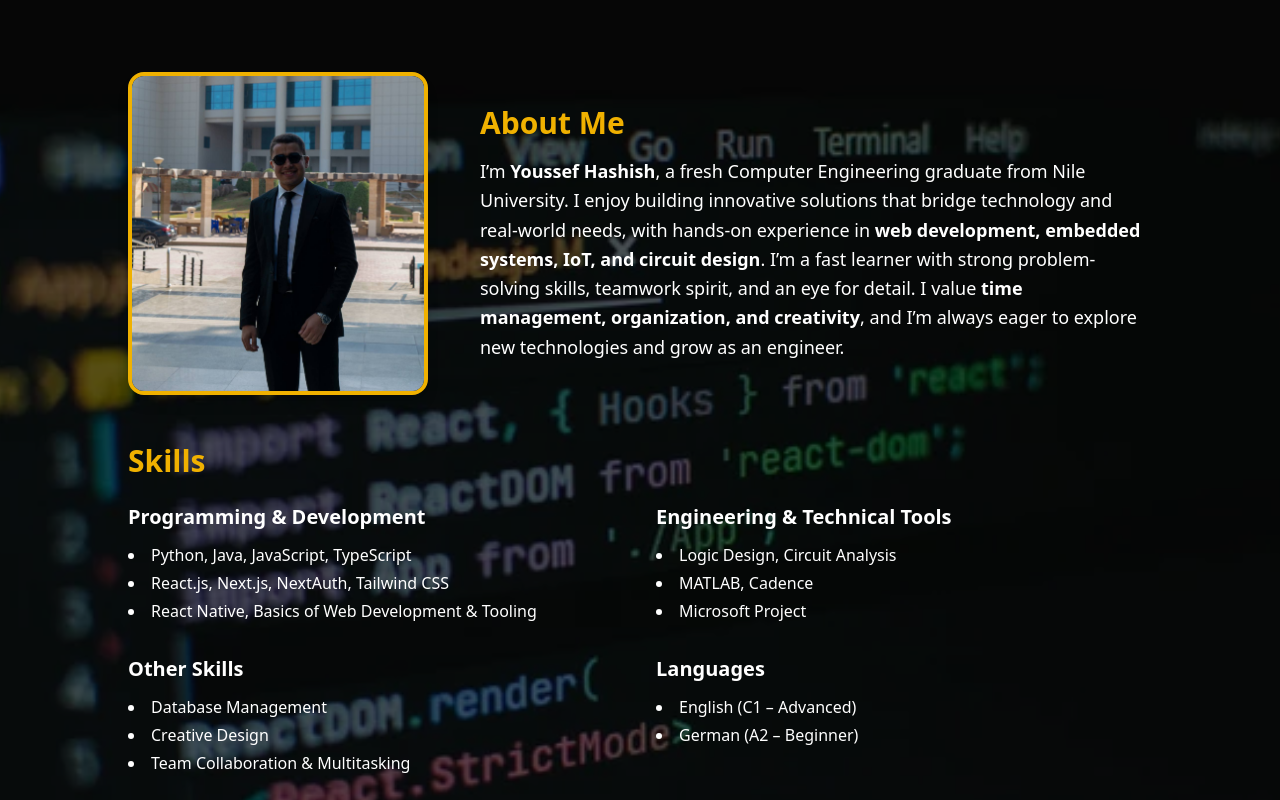
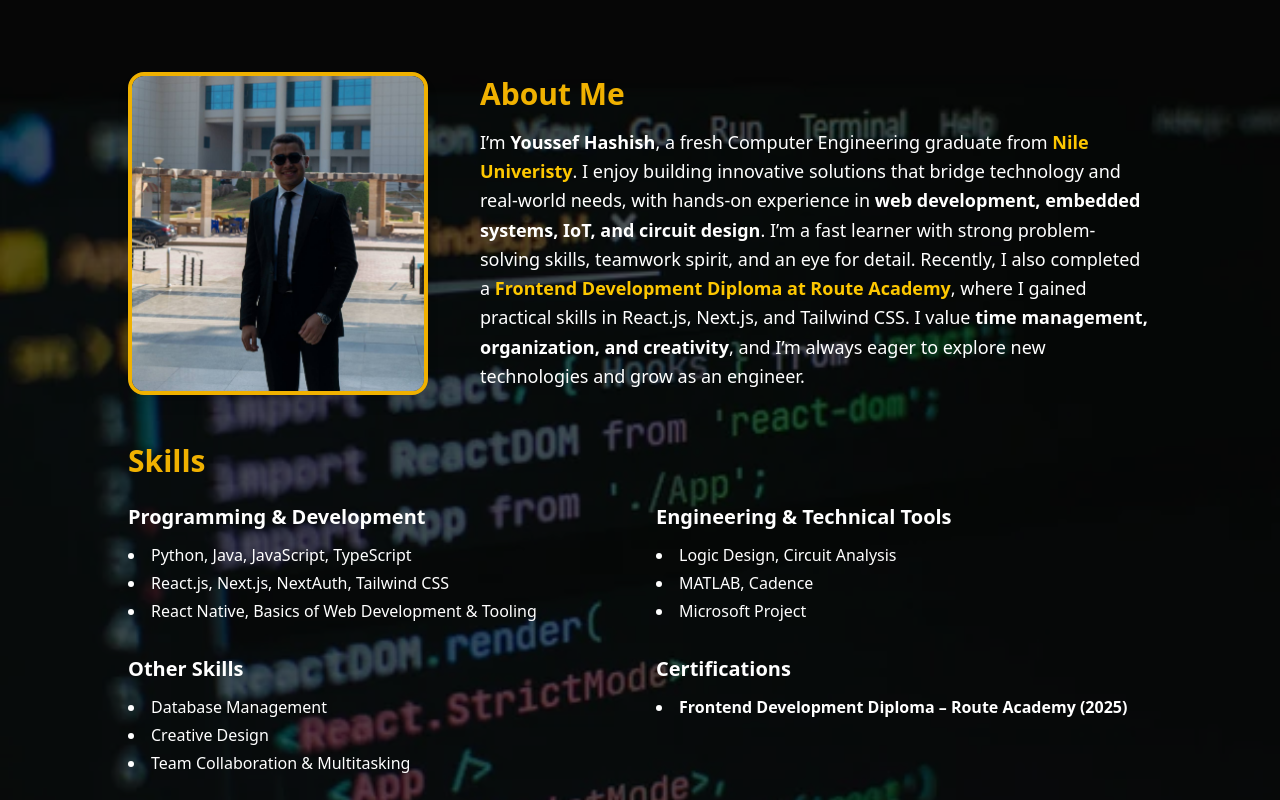
Before and after one commit to BEKO227/Youssef-s-Portfolio, a Next.js app: page /AboutMe in a window 1280 px wide. Shown: the part 840-1640 px from the top of the page. Built offline with nearby package versions, Linux system fonts and the light colour scheme.

Commit message:
Route Diploma

```diff
--- a/src/app/(main)/AboutMe/page.jsx
+++ b/src/app/(main)/AboutMe/page.jsx
@@ -25,20 +25,27 @@ export default function AboutMe() {
             <h2 className="text-3xl font-bold text-yellow-500 mb-4">About Me</h2>
             <p className="text-lg leading-relaxed text-white">
               I’m <span className="font-semibold">Youssef Hashish</span>, a fresh
-              Computer Engineering graduate from Nile University. I enjoy building
+              Computer Engineering graduate from <span className="font-semibold text-yellow-400">
+                Nile Univeristy
+              </span>. I enjoy building
               innovative solutions that bridge technology and real-world needs,
               with hands-on experience in{" "}
               <span className="font-semibold">
                 web development, embedded systems, IoT, and circuit design
+              </span>.
+              I’m a fast learner with strong problem-solving skills, teamwork
+              spirit, and an eye for detail. Recently, I also completed a{" "}
+              <span className="font-semibold text-yellow-400">
+                Frontend Development Diploma at Route Academy
               </span>
-              . I’m a fast learner with strong problem-solving skills, teamwork
-              spirit, and an eye for detail. I value{" "}
+              , where I gained practical skills in React.js, Next.js, and Tailwind CSS.
+              I value{" "}
               <span className="font-semibold">
                 time management, organization, and creativity
-              </span>
-              , and I’m always eager to explore new technologies and grow as an
+              </span>, and I’m always eager to explore new technologies and grow as an
               engineer.
             </p>
+
           </div>
         </div>
 
@@ -80,8 +87,18 @@ export default function AboutMe() {
                 <li>Team Collaboration & Multitasking</li>
               </ul>
             </div>
-
-
+            <div>
+            <h3 className="text-xl font-semibold mb-3 text-white">
+              Certifications
+            </h3>
+            <ul className="list-disc list-inside space-y-1 text-white hover:[&>li]:text-yellow-400 transition-all">
+              <li>
+                <span className="font-semibold text-white-400">
+                  Frontend Development Diploma – Route Academy (2025)
+                </span>
+              </li>
+            </ul>
+          </div>
             <div>
               <h3 className="text-xl font-semibold mb-3 text-white">
                 Languages
--- a/src/app/(main)/Experience/page.jsx
+++ b/src/app/(main)/Experience/page.jsx
@@ -27,6 +27,14 @@ export default function Experience() {
         "Contributed to community service and charity events, gaining valuable teamwork and organizational experience.",
       image: "/Resala.png",
     },
+    {
+      role: "Frontend Development Diploma",
+      company: "Route Academy",
+      duration: "2025",
+      description:
+        "Completed a professional diploma in Frontend Development, gaining hands-on experience in React.js, Next.js, TailwindCSS, and modern web practices.",
+      image: "/Route.png",
+    },
   ];
 
   return (
--- a/src/app/Components/ProjectCard/ProjectCard.jsx
+++ b/src/app/Components/ProjectCard/ProjectCard.jsx
@@ -16,7 +16,7 @@ export default function ProjectCard({
     <motion.div
       initial={{ opacity: 0, x: direction === "left" ? -100 : 100 }}
       whileInView={{ opacity: 1, x: 0 }}
-      viewport={{ once: false, amount: 0.2 }} // 👈 animate every scroll
+      viewport={{ once: false, amount: 0.2 }}
       transition={{ duration: 0.8, ease: "easeOut" }}
       whileHover={{
         scale: 1.05,
```
Also changed, not shown: public/Route.png (added).
